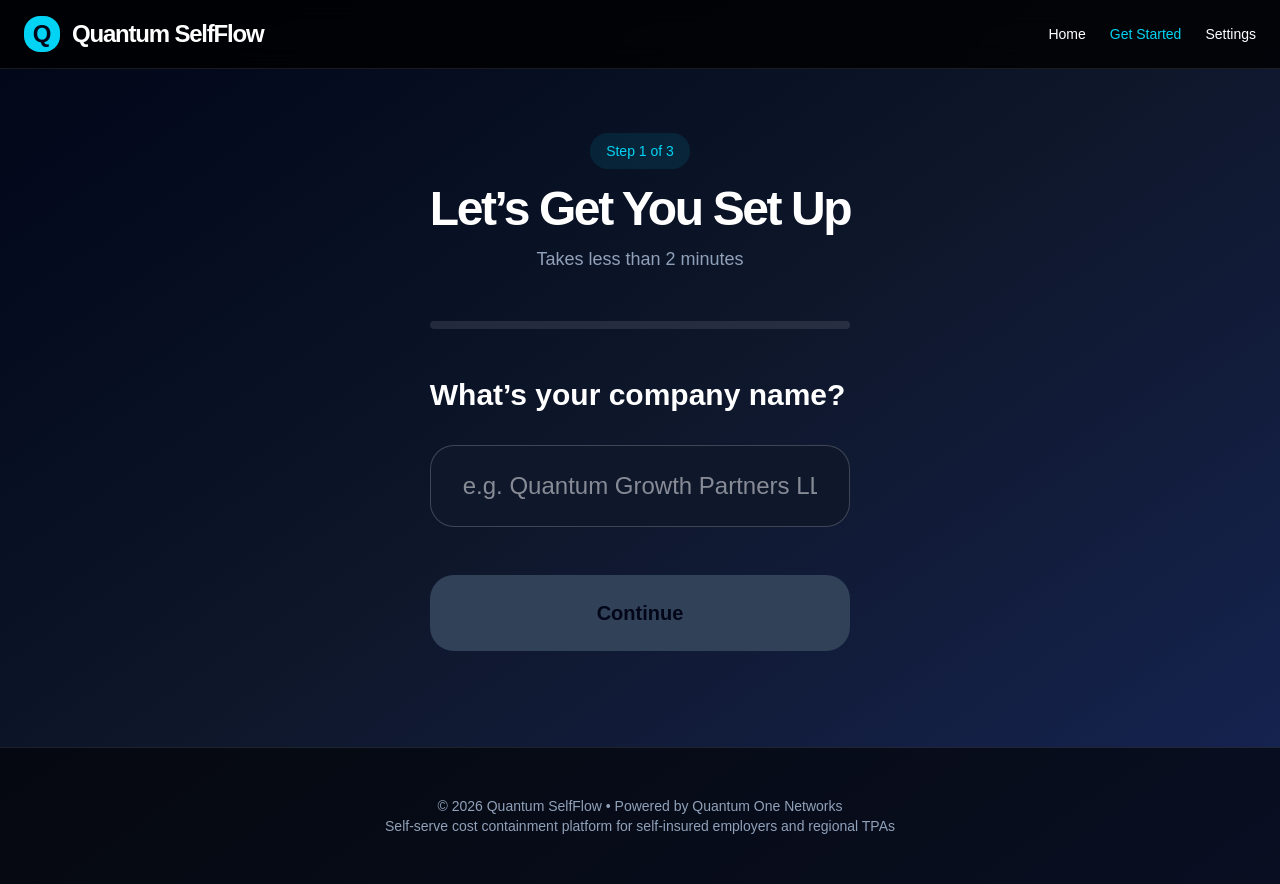
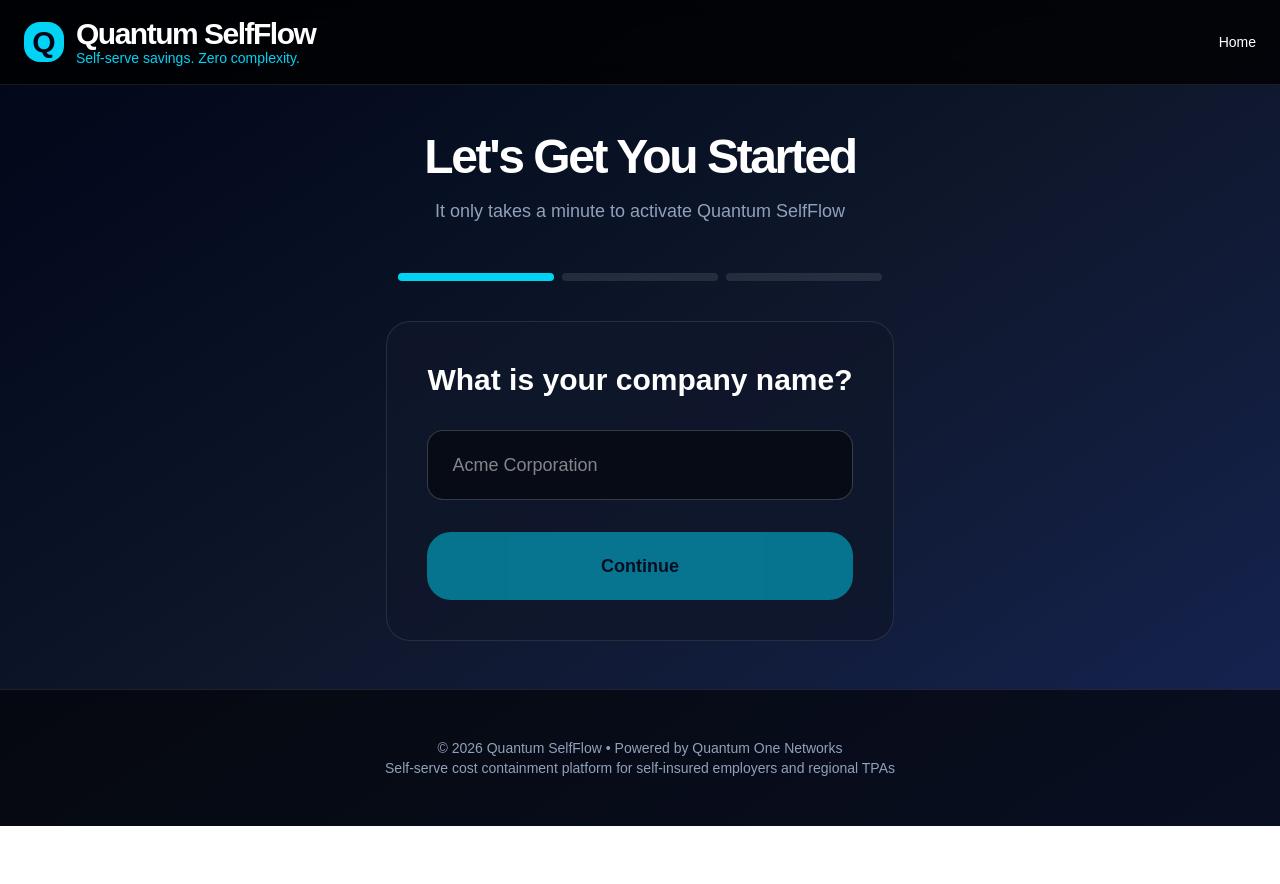
Before and after one commit to ryunstuart/quantum-selfflow, a Next.js app in the folder frontend/: page /onboarding in a window 1280 px wide. After the commit the page ends 826 px from the top, so only its background shows below. Built offline with nearby package versions, Linux system fonts and the light colour scheme.

Commit message:
Onboarding page - standardized header + simplified nav (only Home)

```diff
--- a/frontend/app/onboarding/page.tsx
+++ b/frontend/app/onboarding/page.tsx
@@ -8,54 +8,42 @@ export default function Onboarding() {
   const [companyName, setCompanyName] = useState('');
   const [employeeCount, setEmployeeCount] = useState('');
   const [planType, setPlanType] = useState('');
-  const [loading, setLoading] = useState(false);
   const [mobileMenuOpen, setMobileMenuOpen] = useState(false);
+  const currentYear = new Date().getFullYear();
 
-  const progress = ((step - 1) / 3) * 100;
-
-  const nextStep = () => {
-    if (step === 1 && !companyName.trim()) return;
-    if (step === 2 && !employeeCount.trim()) return;
-    if (step === 3 && !planType) return;
-
-    if (step < 3) {
-      setStep(step + 1);
-    } else {
-      setLoading(true);
-      setTimeout(() => {
+  const handleComplete = () => {
+    if (!companyName || !employeeCount || !planType) {
+      alert("Please fill in all fields");
+      return;
+    }
     const userData = {
-          companyName: companyName.trim(),
-          employeeCount: employeeCount.trim(),
+      companyName,
+      employeeCount,
       planType,
       activatedAt: new Date().toISOString()
     };
     localStorage.setItem('selfflow_user', JSON.stringify(userData));
-
-        alert("🎉 Quantum SelfFlow Activated!\n\nYour Priority PPO network is now live.");
+    alert("🎉 Quantum SelfFlow Activated!");
     window.location.href = '/dashboard';
-      }, 1200);
-    }
   };
 
-  const currentYear = new Date().getFullYear();
-
   return (
-    <div className="min-h-screen bg-gradient-to-br from-slate-950 via-slate-900 to-blue-950 text-white flex flex-col">
+    <div className="min-h-screen bg-gradient-to-br from-slate-950 via-slate-900 to-blue-950 text-white flex flex-col overflow-x-hidden">
       <nav className="border-b border-white/10 bg-black/80 backdrop-blur-md sticky top-0 z-50">
-        <div className="max-w-7xl mx-auto px-6 py-4 flex justify-between items-center">
+        <div className="max-w-7xl mx-auto px-4 md:px-6 py-4 flex justify-between items-center">
           <Link href="/" className="flex items-center gap-3 hover:opacity-90 transition">
-            <div className="w-9 h-9 bg-cyan-400 rounded-2xl flex items-center justify-center text-slate-950 font-bold text-2xl shadow-lg">Q</div>
-            <div className="font-bold text-2xl tracking-tighter">Quantum SelfFlow</div>
+            <div className="w-9 h-9 md:w-10 md:h-10 bg-cyan-400 rounded-2xl flex items-center justify-center text-slate-950 font-bold text-2xl md:text-3xl shadow-lg">Q</div>
+            <div>
+              <div className="font-bold text-2xl md:text-3xl tracking-tighter">Quantum SelfFlow</div>
+              <div className="text-cyan-400 text-xs md:text-sm -mt-1">Self-serve savings. Zero complexity.</div>
+            </div>
           </Link>
 
-          {/* Desktop Nav */}
+          {/* Simple Navigation - Only Home */}
           <div className="hidden md:flex items-center gap-6 text-sm font-medium">
             <Link href="/" className="hover:text-cyan-400">Home</Link>
-            <Link href="/onboarding" className="text-cyan-400 font-medium">Get Started</Link>
-            <Link href="/settings" className="hover:text-cyan-400">Settings</Link>
           </div>
 
-          {/* Mobile Hamburger */}
           <button
             onClick={() => setMobileMenuOpen(!mobileMenuOpen)}
             className="md:hidden text-3xl focus:outline-none"
@@ -64,107 +52,103 @@ export default function Onboarding() {
           </button>
         </div>
 
-        {/* Mobile Menu */}
         {mobileMenuOpen && (
           <div className="md:hidden border-t border-white/10 bg-black/95 py-8">
             <div className="flex flex-col gap-6 text-center text-lg font-medium">
-              <Link href="/" className="hover:text-cyan-400 py-2" onClick={() => setMobileMenuOpen(false)}>Home</Link>
-              <Link href="/onboarding" className="hover:text-cyan-400 py-2" onClick={() => setMobileMenuOpen(false)}>Get Started</Link>
-              <Link href="/settings" className="hover:text-cyan-400 py-2" onClick={() => setMobileMenuOpen(false)}>Settings</Link>
+              <Link href="/" className="py-2" onClick={() => setMobileMenuOpen(false)}>Home</Link>
             </div>
           </div>
         )}
       </nav>
 
-      <div className="max-w-2xl mx-auto px-6 pt-16 pb-24 flex-1">
+      <div className="max-w-2xl mx-auto px-4 py-12 flex-1">
         <div className="text-center mb-12">
-          <div className="inline-block bg-cyan-400/10 text-cyan-400 text-sm px-4 py-2 rounded-full mb-4">Step {step} of 3</div>
-          <h1 className="text-5xl font-bold tracking-tighter">Let’s Get You Set Up</h1>
-          <p className="text-slate-400 mt-3 text-lg">Takes less than 2 minutes</p>
+          <h1 className="text-5xl font-bold tracking-tighter mb-4">Let's Get You Started</h1>
+          <p className="text-slate-400 text-lg">It only takes a minute to activate Quantum SelfFlow</p>
         </div>
 
         {/* Progress Bar */}
-        <div className="h-2 bg-white/10 rounded-full mb-12 overflow-hidden">
-          <div
-            className="h-full bg-gradient-to-r from-cyan-400 to-emerald-400 rounded-full transition-all duration-500"
-            style={{ width: `${progress}%` }}
-          />
+        <div className="flex justify-between mb-10 px-2">
+          {[1,2,3].map((s) => (
+            <div key={s} className={`h-2 flex-1 mx-1 rounded-full transition-all ${step >= s ? 'bg-cyan-400' : 'bg-white/10'}`} />
+          ))}
         </div>
 
         {/* Step 1 */}
         {step === 1 && (
-          <div>
-            <h2 className="text-3xl font-semibold mb-8">What’s your company name?</h2>
+          <div className="bg-slate-900/80 border border-white/10 rounded-3xl p-10">
+            <h2 className="text-3xl font-semibold mb-8">What is your company name?</h2>
             <input
               type="text"
-              placeholder="e.g. Quantum Growth Partners LLC"
-              className="w-full bg-slate-900 border border-white/20 rounded-3xl px-8 py-6 text-2xl focus:outline-none focus:border-cyan-400"
               value={companyName}
               onChange={(e) => setCompanyName(e.target.value)}
+              placeholder="Acme Corporation"
+              className="w-full bg-black/50 border border-white/20 rounded-2xl px-6 py-5 text-lg focus:outline-none focus:border-cyan-400"
             />
+            <button
+              onClick={() => setStep(2)}
+              disabled={!companyName.trim()}
+              className="mt-8 w-full bg-cyan-400 hover:bg-cyan-300 disabled:opacity-50 text-slate-950 font-semibold py-5 rounded-3xl text-lg"
+            >
+              Continue
+            </button>
           </div>
         )}
 
         {/* Step 2 */}
         {step === 2 && (
-          <div>
-            <h2 className="text-3xl font-semibold mb-8">How many lives are you covering?</h2>
+          <div className="bg-slate-900/80 border border-white/10 rounded-3xl p-10">
+            <h2 className="text-3xl font-semibold mb-8">How many employees / lives?</h2>
             <input
               type="number"
-              placeholder="e.g. 250"
-              className="w-full bg-slate-900 border border-white/20 rounded-3xl px-8 py-6 text-2xl focus:outline-none focus:border-cyan-400"
               value={employeeCount}
               onChange={(e) => setEmployeeCount(e.target.value)}
+              placeholder="1240"
+              className="w-full bg-black/50 border border-white/20 rounded-2xl px-6 py-5 text-lg focus:outline-none focus:border-cyan-400"
             />
-            <p className="text-slate-400 mt-4 text-center">This includes employees + dependents</p>
+            <div className="flex gap-4 mt-8">
+              <button onClick={() => setStep(1)} className="flex-1 py-5 border border-white/30 rounded-3xl">Back</button>
+              <button
+                onClick={() => setStep(3)}
+                disabled={!employeeCount}
+                className="flex-1 bg-cyan-400 hover:bg-cyan-300 disabled:opacity-50 text-slate-950 font-semibold py-5 rounded-3xl"
+              >
+                Continue
+              </button>
+            </div>
           </div>
         )}
 
         {/* Step 3 */}
         {step === 3 && (
-          <div>
+          <div className="bg-slate-900/80 border border-white/10 rounded-3xl p-10">
             <h2 className="text-3xl font-semibold mb-8">Choose your plan type</h2>
-            <div className="grid gap-4">
-              {['Level-Funded', 'Fully Self-Funded', 'Reference-Based Pricing'].map((type) => (
+            <div className="space-y-4">
+              {['Priority PPO Only', 'Priority PPO + Reference-Based Pricing', 'Full Platform (PPO + AI + Hybrid)'].map((plan, i) => (
                 <button
-                  key={type}
-                  onClick={() => setPlanType(type)}
-                  className={`p-8 rounded-3xl text-left transition-all border ${
-                    planType === type
-                      ? 'border-cyan-400 bg-cyan-400/10'
-                      : 'border-white/10 hover:border-white/30'
-                  }`}
+                  key={i}
+                  onClick={() => setPlanType(plan)}
+                  className={`w-full text-left p-6 rounded-3xl border transition-all ${planType === plan ? 'border-cyan-400 bg-cyan-400/10' : 'border-white/10 hover:border-white/30'}`}
                 >
-                  <div className="font-semibold text-xl">{type}</div>
+                  {plan}
                 </button>
               ))}
             </div>
-          </div>
-        )}
 
-        <div className="flex gap-4 mt-12">
-          {step > 1 && (
+            <div className="flex gap-4 mt-10">
+              <button onClick={() => setStep(2)} className="flex-1 py-5 border border-white/30 rounded-3xl">Back</button>
               <button
-              onClick={() => setStep(step - 1)}
-              className="flex-1 py-6 border border-white/20 rounded-3xl font-medium"
+                onClick={handleComplete}
+                disabled={!planType}
+                className="flex-1 bg-cyan-400 hover:bg-cyan-300 disabled:opacity-50 text-slate-950 font-semibold py-5 rounded-3xl"
               >
-              Back
-            </button>
-          )}
-          <button
-            onClick={nextStep}
-            disabled={loading ||
-              (step === 1 && !companyName.trim()) ||
-              (step === 2 && !employeeCount.trim()) ||
-              (step === 3 && !planType)}
-            className="flex-1 py-6 bg-cyan-400 hover:bg-cyan-300 disabled:bg-slate-700 text-slate-950 font-semibold rounded-3xl text-xl transition-all active:scale-[0.98]"
-          >
-            {loading ? "Activating..." : step === 3 ? "Activate Quantum SelfFlow" : "Continue"}
+                Activate Quantum SelfFlow
               </button>
             </div>
           </div>
+        )}
+      </div>
 
-      {/* Auto Year Footer */}
       <footer className="border-t border-white/10 bg-black/60 py-12 mt-auto">
         <div className="max-w-7xl mx-auto px-6 text-center text-slate-400 text-sm">
           © {currentYear} Quantum SelfFlow • Powered by Quantum One Networks<br />
```
Lines whose indentation alone changed are shown as unchanged.
